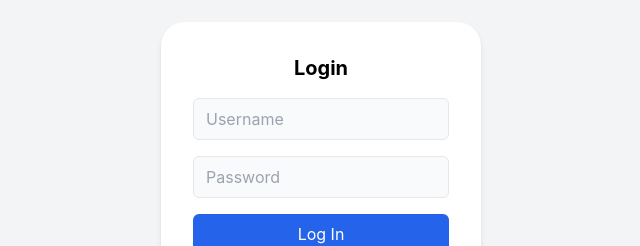
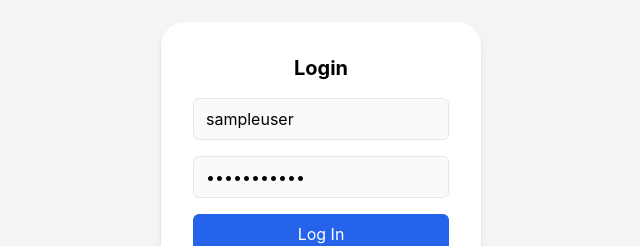
Before and after one commit to Azin-Alahkhani/dashboard-portfolio, a React (Create React App) app: page / in a window 1280 px wide. Before the commit this address led to /login. Shown: the part 246-492 px from the top of the page, without its empty margins (319-959 px from the left). Built offline with nearby package versions, Linux system fonts and the light colour scheme.

Commit message:
dark bg fix

```diff
--- a/src/App.tsx
+++ b/src/App.tsx
@@ -12,10 +12,10 @@ function App() {
   return (
     <Router>
       <Routes>
-        <Route path="/login" element={<Login />} />
+        <Route path="/" element={<Login />} />
 
         <Route
-          path="/"
+          path="/dashboard"
           element={
             <PrivateRoute>
               <Dashboard />
--- a/src/components/Sidebar.tsx
+++ b/src/components/Sidebar.tsx
@@ -23,7 +23,7 @@ export function Sidebar({
   const [isCollapsed, setIsCollapsed] = useState(false);
 
   const navItems = [
-    { name: "Dashboard", path: "/", icon: <Home /> },
+    { name: "Dashboard", path: "/dashboard", icon: <Home /> },
     { name: "Analytics", path: "/analytics", icon: <BarChart /> },
     { name: "Influencers", path: "/users", icon: <Users /> },
     { name: "Settings", path: "/settings", icon: <Settings /> },
--- a/src/pages/Influencers.tsx
+++ b/src/pages/Influencers.tsx
@@ -26,7 +26,7 @@ export default function Influencers() {
           <select
             value={platformFilter}
             onChange={(e) => setPlatformFilter(e.target.value)}
-            className="border rounded p-2"
+            className="border rounded p-2 dark:bg-gray-800 dark:text-white"
           >
             <option>All</option>
             <option>Instagram</option>
@@ -37,7 +37,7 @@ export default function Influencers() {
           <select
             value={statusFilter}
             onChange={(e) => setStatusFilter(e.target.value)}
-            className="border rounded p-2"
+            className="border rounded p-2 dark:bg-gray-800 dark:text-white"
           >
             <option>All</option>
             <option>Contacted</option>
@@ -50,7 +50,7 @@ export default function Influencers() {
             placeholder="Search username..."
             value={searchTerm}
             onChange={(e) => setSearchTerm(e.target.value)}
-            className="border rounded p-2"
+            className="border rounded p-2 dark:bg-gray-800 dark:text-white flex-1"
           />
         </div>
 
--- a/src/pages/Login.tsx
+++ b/src/pages/Login.tsx
@@ -3,8 +3,8 @@ import { useState } from "react";
 
 export default function Login() {
   const navigate = useNavigate();
-  const [username, setUsername] = useState("");
-  const [password, setPassword] = useState("");
+  const [username, setUsername] = useState("sampleuser");
+  const [password, setPassword] = useState("password123");
 
   function handleLogin(e: React.FormEvent) {
     e.preventDefault();
@@ -13,7 +13,7 @@ export default function Login() {
     localStorage.setItem("auth", "true");
 
     // Redirect
-    navigate("/");
+    navigate("/dashboard");
   }
 
   return (
```
